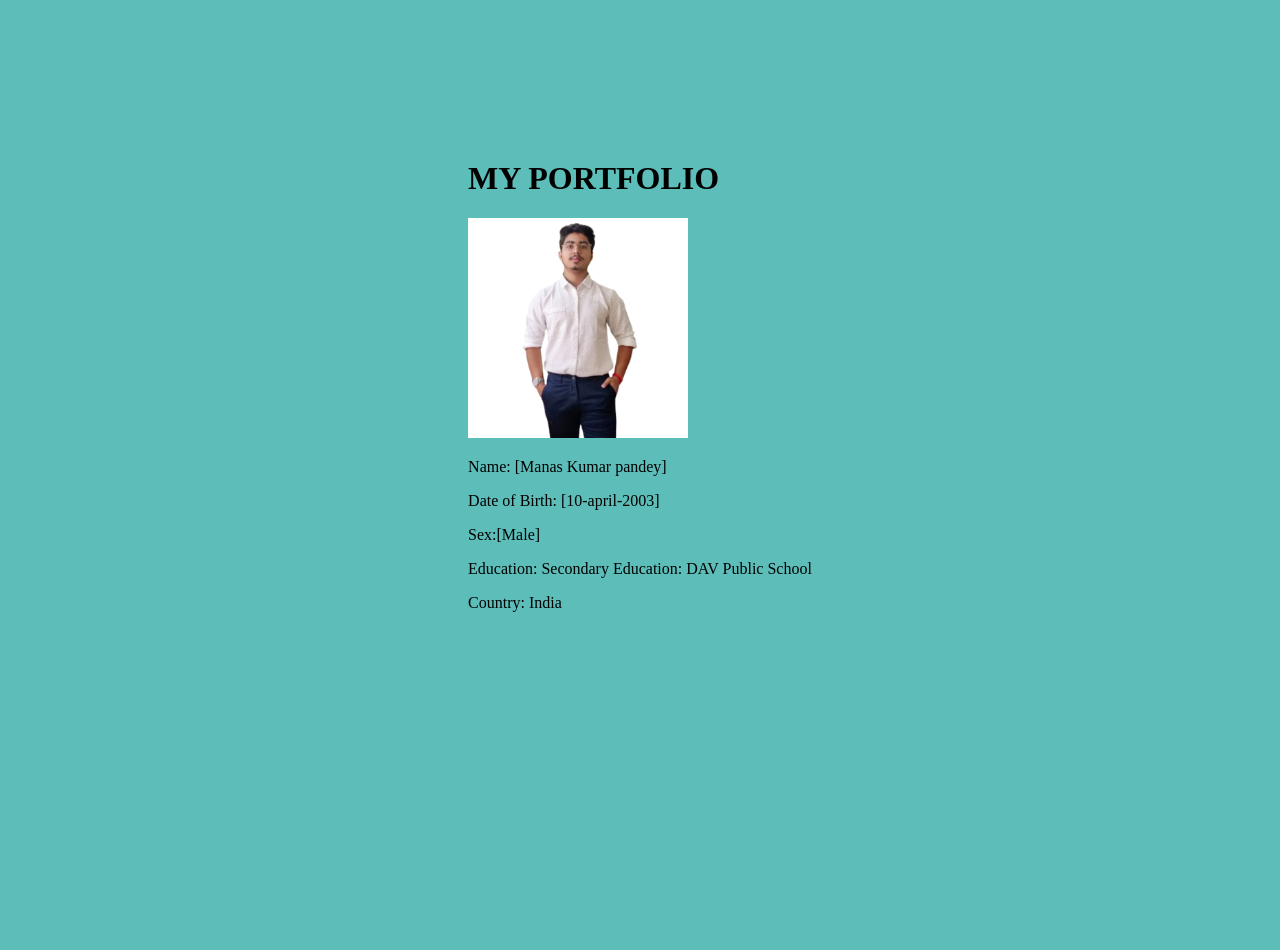
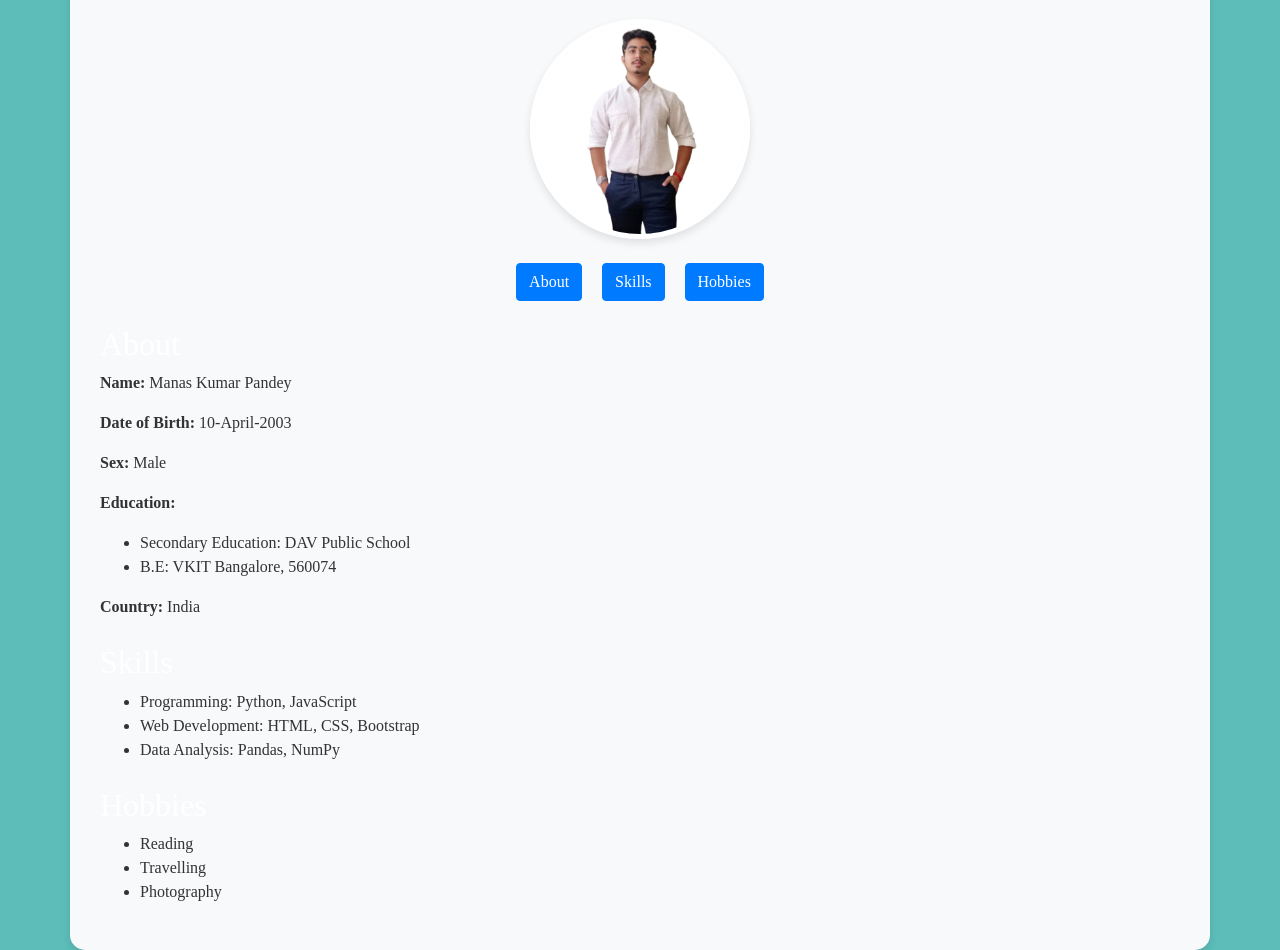
Before and after one commit to BeingManas/PORTOLIO, a plain HTML site: page index.html in a window 1280 px wide. Before the commit the page ends 800 px from the top, so only its background shows below. Drawn offline with nearby package versions, Linux system fonts and the light colour scheme.

Commit message:
desiging

```diff
--- a/index.html
+++ b/index.html
@@ -3,27 +3,54 @@
 <head>
     <meta charset="UTF-8">
     <meta name="viewport" content="width=device-width, initial-scale=1.0">
-    <link rel="stylesheet" href="static\style.css">
+    <link rel="stylesheet" href="https://stackpath.bootstrapcdn.com/bootstrap/4.5.2/css/bootstrap.min.css">
+    <link rel="stylesheet" href="static/style.css">
     <title>My Portfolio</title>
-
 </head>
 <body>
+    <div class="container mt-5">
+        <div class="text-center">
+            <h1 class="display-4">MY PORTFOLIO</h1>
+            <img src="static/manas.jpeg" alt="Manas Kumar Pandey" class="rounded-circle img-fluid mt-3" width="220" height="220">
+            <div class="mt-4">
+                <a href="#about" class="btn btn-primary mx-2">About</a>
+                <a href="#skills" class="btn btn-primary mx-2">Skills</a>
+                <a href="#hobbies" class="btn btn-primary mx-2">Hobbies</a>
+            </div>
+        </div>
+        <div id="about" class="mt-4">
+            <h2>About</h2>
+            <p><strong>Name:</strong> Manas Kumar Pandey</p>
+            <p><strong>Date of Birth:</strong> 10-April-2003</p>
+            <p><strong>Sex:</strong> Male</p>
+            <p><strong>Education:</strong></p>
+            <ul>
+                <li>Secondary Education: DAV Public School</li>
+                <li>B.E: VKIT Bangalore, 560074</li>
+            </ul>
+            <p><strong>Country:</strong> India</p>
+        </div>
+        <div id="skills" class="mt-4">
+            <h2>Skills</h2>
+            <ul>
+                <li>Programming: Python, JavaScript</li>
+                <li>Web Development: HTML, CSS, Bootstrap</li>
+                <li>Data Analysis: Pandas, NumPy</li>
+            </ul>
+        </div>
+        <div id="hobbies" class="mt-4">
+            <h2>Hobbies</h2>
+            <ul>
+                <li>Reading</li>
+                <li>Travelling</li>
+                <li>Photography</li>
+            </ul>
+        </div>
+    </div>
 
-    <div class="container">
-
-        <h1>MY PORTFOLIO</h1>
-        <img src="static\manas.jpeg" alt="Description of image" width="220" height="220" ,left="5",right=10>
-        <p>Name: [Manas Kumar pandey]</p>
-        <p>Date of Birth: [10-april-2003]</p>
-        <p>Sex:[Male]</p>
-        <p>Education: Secondary Education: DAV Public School</p>
-        <p>Country: India</p>
-
-
-        <br>
-            </p>
-
-
-    </div>
+    <!-- Bootstrap JS, Popper.js, and jQuery -->
+    <script src="https://code.jquery.com/jquery-3.5.1.slim.min.js"></script>
+    <script src="https://cdn.jsdelivr.net/npm/@popperjs/core@2.5.3/dist/umd/popper.min.js"></script>
+    <script src="https://stackpath.bootstrapcdn.com/bootstrap/4.5.2/js/bootstrap.min.js"></script>
 </body>
 </html>
--- a/static/style.css
+++ b/static/style.css
@@ -1,13 +1,33 @@
 body {
-    font-family: 'Times New Roman', sans-serif;
+    font-family: 'Times New Roman', serif;
     margin: 0;
     padding: 0;
     display: flex;
-    border-radius: 50;
-    box-shadow: 8px;
     justify-content: center;
     align-items: center;
     height: 100vh;
-    background-color: #5cbdb9;;
-
+    background-color: #5cbdb9;
 }
+h1, h2 {
+    color: #fff;
+}
+p, ul {
+    color: #333;
+}
+.container {
+    background-color: #f8f9fa;
+    padding: 30px;
+    border-radius: 15px;
+    box-shadow: 0 4px 8px rgba(0,0,0,0.1);
+    margin-top: 50px;
+}
+.rounded-circle {
+    border: 5px solid #fff;
+    box-shadow: 0 4px 8px rgba(0,0,0,0.1);
+    width: 220px;
+    height: 220px;
+    object-fit: cover;
+}
+.btn {
+    margin-top: 0px;
+}
```
